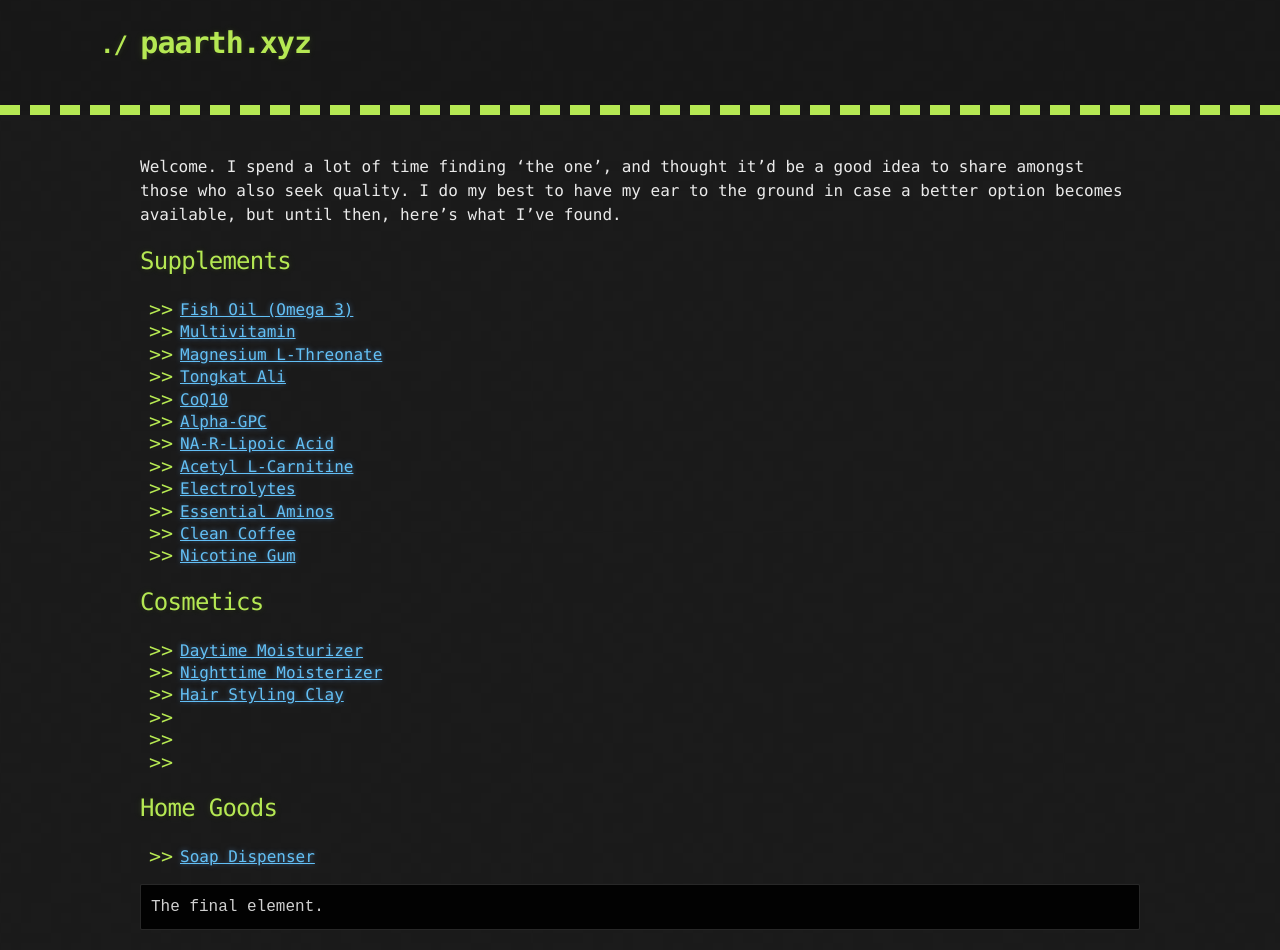
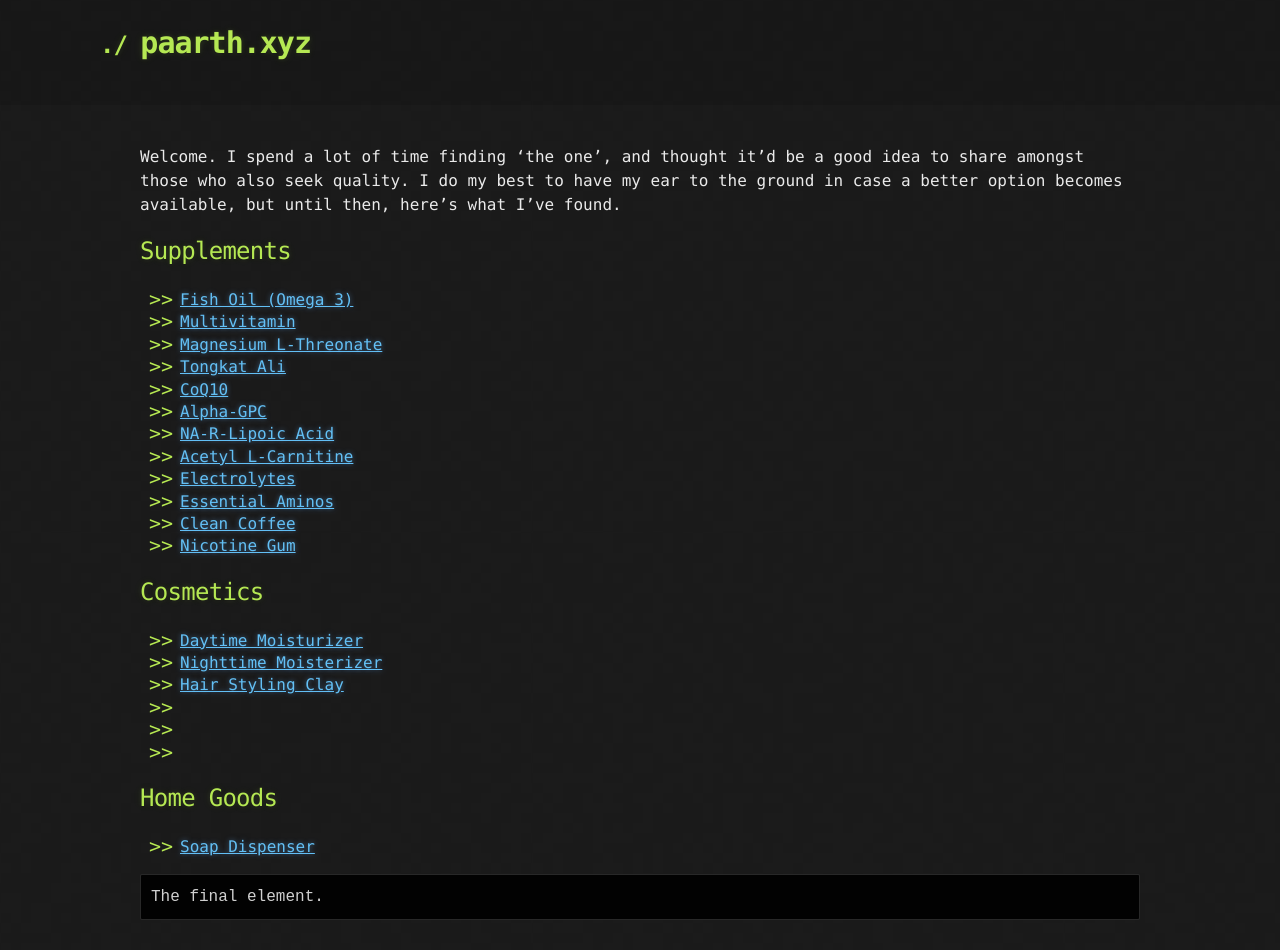
Before and after one commit to paarthxx/xyz, a Jekyll site: the page built from index.md, in a window 1280 px wide. Built offline with Jekyll 4.4.1, drawn with Linux system fonts in a browser that asks for light colours; the repository's description, which GitHub fills in, is left out.

Commit message:
Update jekyll-theme-hacker.scss

```diff
--- a/_sass/jekyll-theme-hacker.scss
+++ b/_sass/jekyll-theme-hacker.scss
@@ -54,7 +54,6 @@ li {
 header {
   background: rgba(0, 0, 0, 0.1);
   width: 100%;
-  border-bottom: 10px dashed $conifer; //header;
   padding: 20px 0;
   margin: 0 0 40px 0;
 }
```
